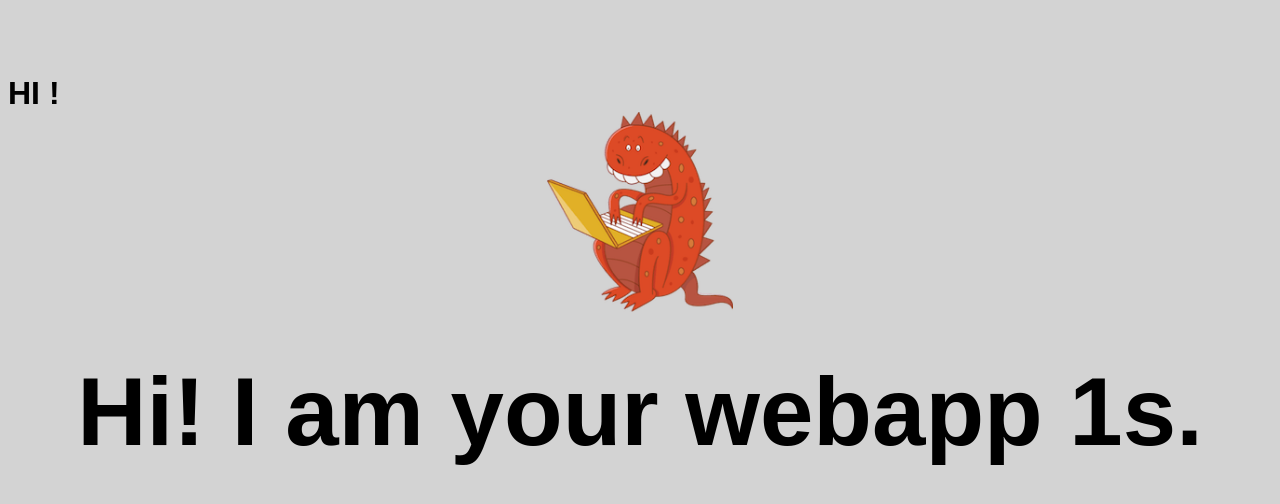
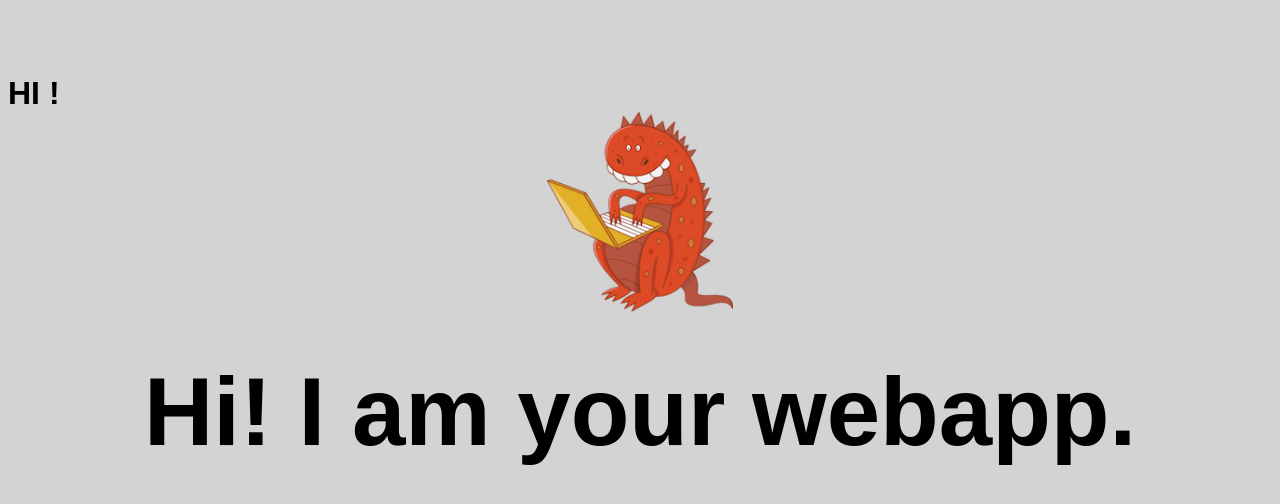
Before and after one commit to S4Sudh/intialapp, a website: page ui/index.html in a window 1280 px wide. Drawn offline with Linux system fonts and the light colour scheme.

Commit message:
Adjusted to normal

```diff
--- a/ui/index.html
+++ b/ui/index.html
@@ -10,7 +10,7 @@
         </div>
         <br>
         <div class="center text-big bold">
-            Hi! I am your webapp 1s.
+            Hi! I am your webapp.
         </div>
         <script type="text/javascript" src="/ui/main.js">
         </script>
```
